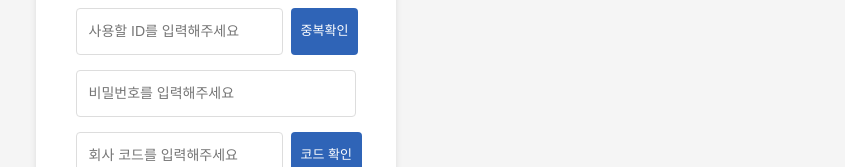
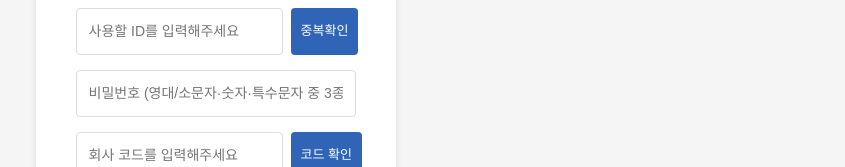
Before and after one commit to aivle-team03/frontend, a React (Vite) app: page /signup in a window 1280 px wide. Shown: the part 357-524 px from the top of the page, without its empty margins (417-1262 px from the left). Built offline with nearby package versions, Linux system fonts and the light colour scheme; no server answers; a web font is replaced by a local one.

Commit message:
비밀번호 규칙 프론트 추가

```diff
--- a/src/pages/SignupPage.jsx
+++ b/src/pages/SignupPage.jsx
@@ -142,7 +142,7 @@ function SignupPage() {
             <button type="button" onClick={handleCheckId} className="button" style={{ width: '100px', margin: 0, padding: '0 10px', fontSize: '13px', whiteSpace: 'nowrap' }} disabled={isLoading}>중복확인</button>
           </div>
           {idCheckMessage && <p className="message" style={{ color: isIdChecked ? '#2e7d32' : '#d32f2f' }}>{idCheckMessage}</p>}
-          <input type="password" placeholder="비밀번호를 입력해주세요" value={password} onChange={(event) => setPassword(event.target.value)} className="input" disabled={isLoading} />
+          <input type="password" placeholder="비밀번호 (영대/소문자·숫자·특수문자 중 3종류 이상, 10자 이상)" value={password} onChange={(event) => setPassword(event.target.value)} className="input" disabled={isLoading} />
 
           <div className="input-with-button" style={{ display: 'flex', gap: '8px', width: '100%' }}>
             <input type="text" placeholder="회사 코드를 입력해주세요" value={signupCode} onChange={handleSignupCodeChange} className="input" style={{ flex: 1 }} disabled={isLoading} />
```
